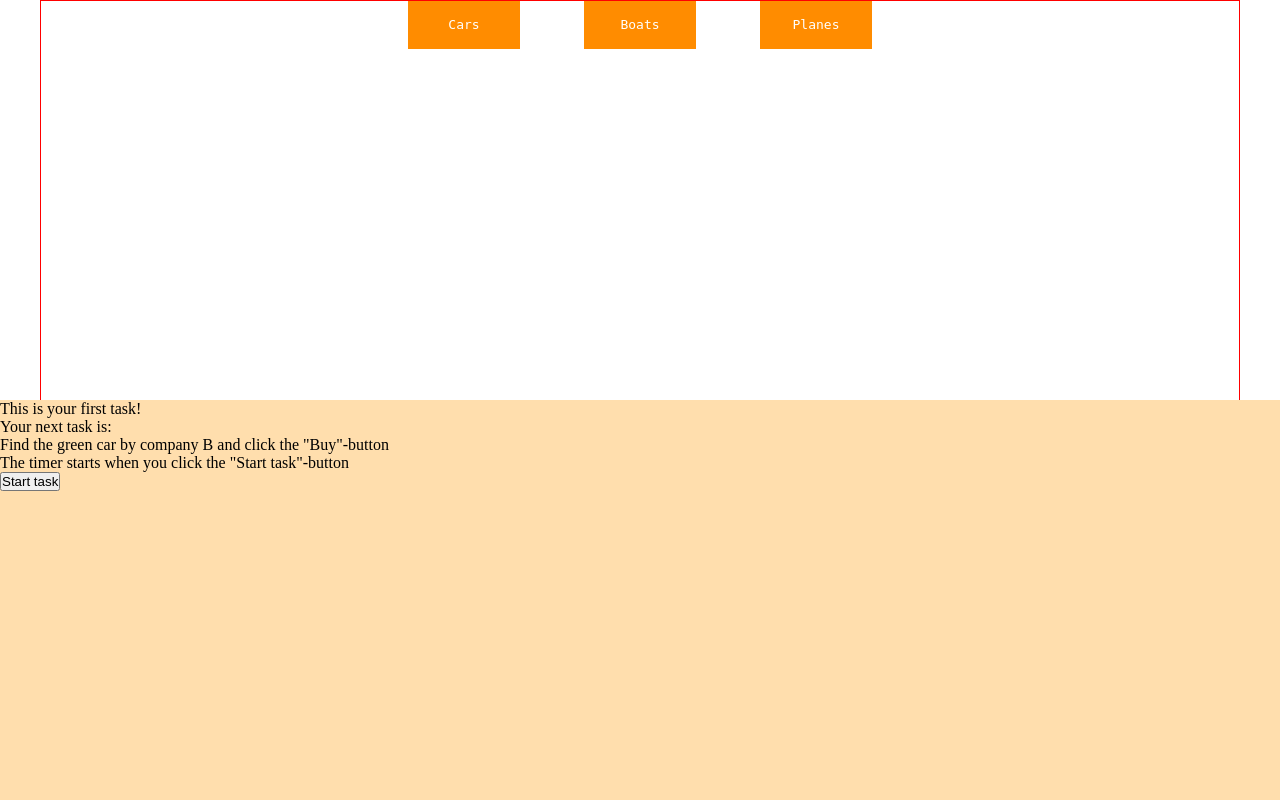
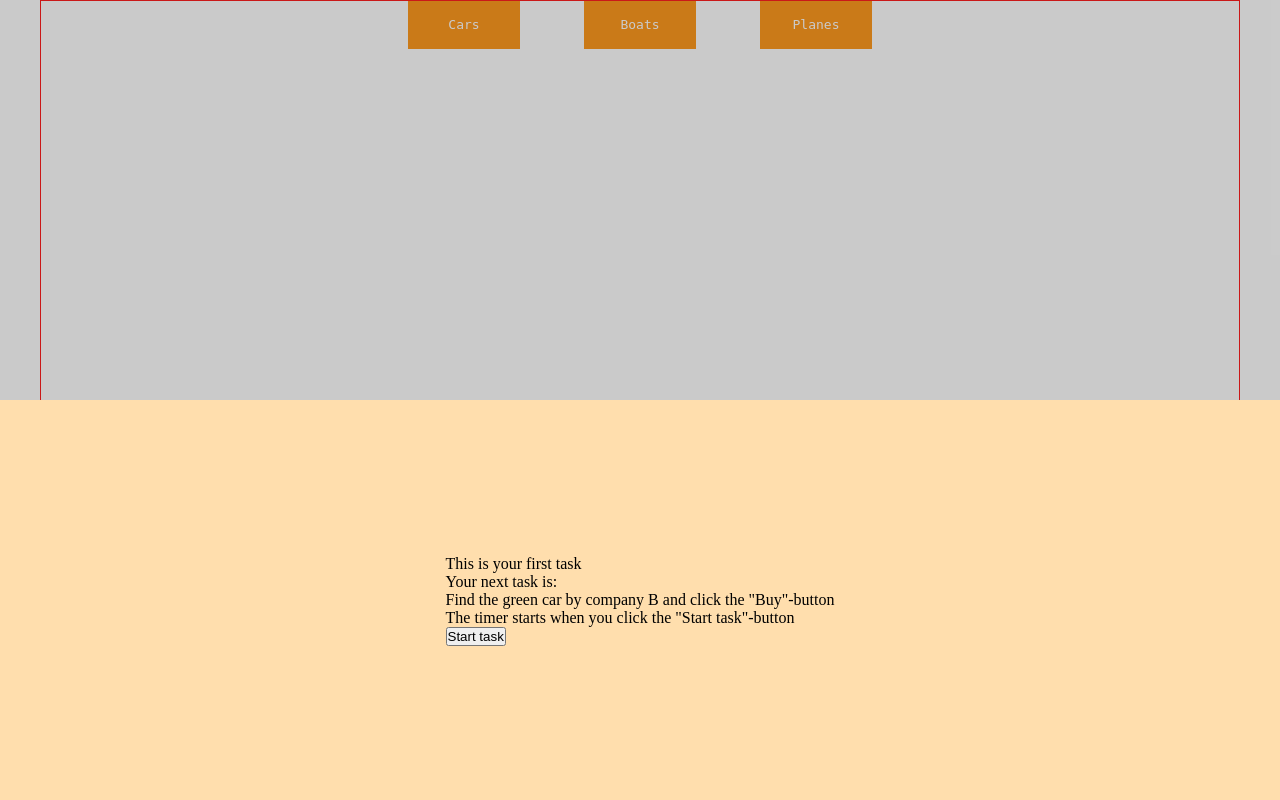
Before and after one commit to c14jonfr/Examensarbete, a PHP site: page /A/index.php in a window 1280 px wide. Run offline with PHP 8.4, Linux system fonts and the light colour scheme.

Commit message:
minor instructions/task styling and behaviour updates

```diff
--- a/Shared/TaskHandler.js
+++ b/Shared/TaskHandler.js
@@ -11,7 +11,9 @@ const solutions = document.querySelectorAll('.solution');
 const startButton = document.getElementById('start-button');
 const instructions = document.getElementById('instructions');
 const instruction = document.getElementById('instruction-p');
+const previousTask = document.getElementById('previous-task');
 instruction.innerHTML = tasks[currentTask];
+previousTask.textContent = currentTask > 0 ? 'Task '+(currentTask)+' completed' : 'This is your first task';
 
 if(!localStorage.getItem('instructions-status') || localStorage.getItem('instructions-status') === 'fullsize'){
   instructions.classList.remove('instructions-minimized');
@@ -42,10 +44,11 @@ const nextTask = () => {
   currentTask++;
   currentTask > tasks.length - 1 && (window.location.href = './Form.php');
   localStorage.setItem('currentTask', currentTask)
+  previousTask.textContent = tasks[currentTask] ? 'Task '+(currentTask)+' completed' : 'This is your first task';
   instruction.textContent = tasks[currentTask];
   //instructions.style.display = 'flex';
   instructions.classList.toggle('instructions-minimized');
-  //localStorage.setItem('instructions-status', 'shown');
+  localStorage.setItem('instructions-status', 'fullsize');
 }
 
 //if clicked item is solution for the task, complete task and go to next
--- a/Shared/instructions.php
+++ b/Shared/instructions.php
@@ -1,11 +1,13 @@
 <?php echo '
 <div class="instructions" id="instructions">
   <div class="instruction-div">
+    <div>
     <p id="previous-task">This is your first task!</p>
     <p id="next-task">Your next task is:</p>
     <p id="instruction-p">here goes instruction/task text</p>
     <p id="timer-info">The timer starts when you click the "Start task"-button</p>
     <button id="start-button">Start task</button>
+    </div>
   </div>
 </div>
 '?>
--- a/Shared/style.css
+++ b/Shared/style.css
@@ -154,6 +154,7 @@ nav ul li ul li {
   display: flex;
   flex-direction: column;
   justify-content: flex-end;
+  background-color: rgba(82, 82, 82, 0.3);
 }
 
 .instructions-minimized{
@@ -162,8 +163,17 @@ nav ul li ul li {
   padding: 1rem;
 }
 
-.instructions-minimized button{
+.instructions-minimized button,
+.instructions-minimized #previous-task,
+.instructions-minimized #next-task,
+.instructions-minimized #timer-info{
   display:none;
+}
+
+.instructions > div{
+  display: flex;
+  justify-content: center;
+  align-items: center;
 }
 
 .instruction-div{
```
